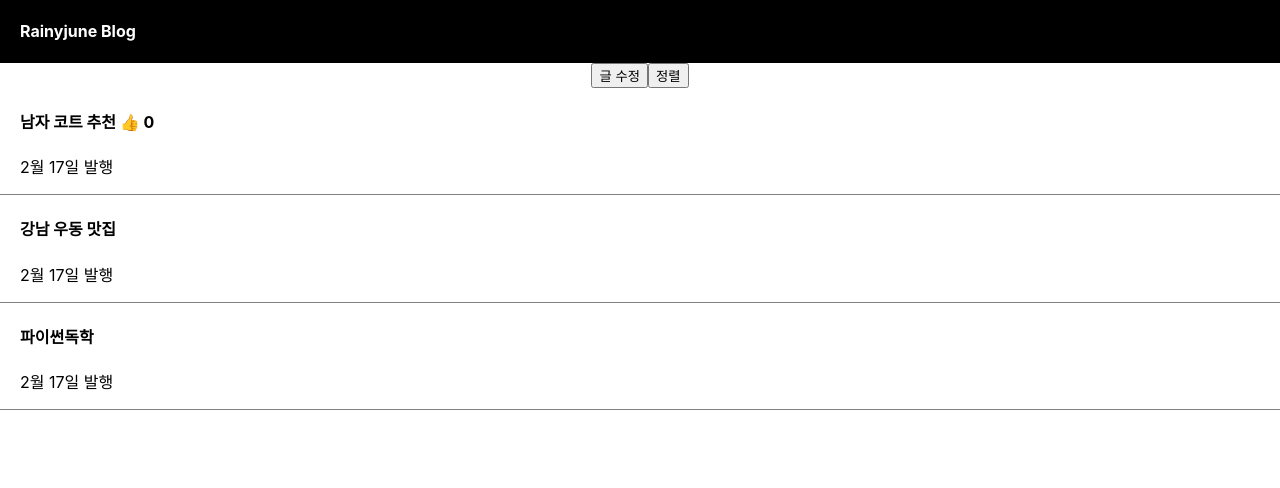
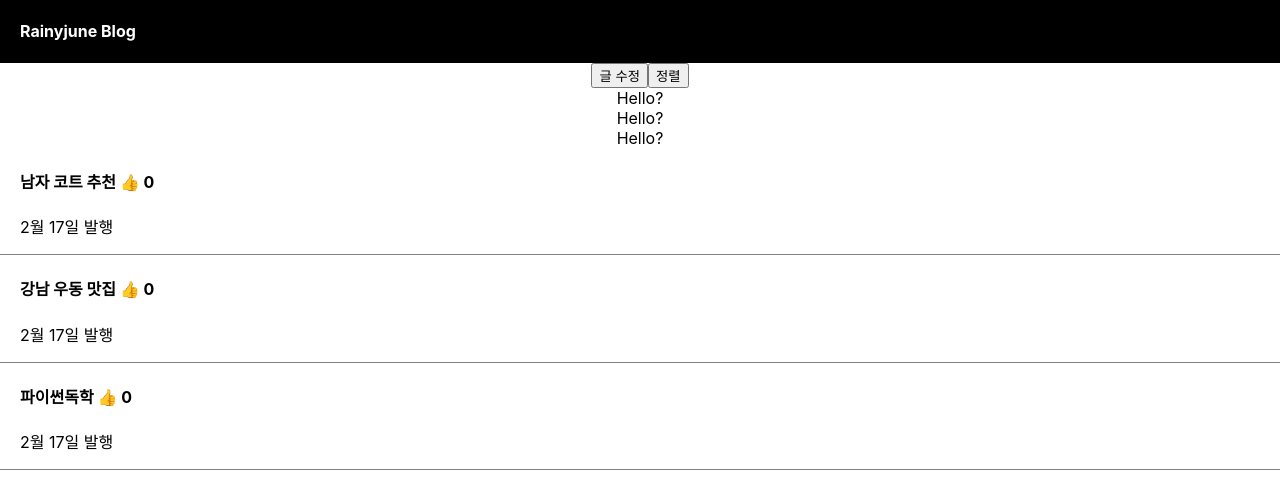
Before and after one commit to Rainyjune-Kr/ReactStudy, a React (Create React App) app in the folder blog/: page / in a window 1280 px wide. Shown: the top 488 px of the page. Built offline with nearby package versions, Linux system fonts and the light colour scheme.

Commit message:
MAP method를 통한 반복문

```diff
--- a/blog/src/App.js
+++ b/blog/src/App.js
@@ -5,12 +5,17 @@ function App() {
   let [articleTitle, setArticleTitle] = useState(['남자 코트 추천',
                                                   '강남 우동 맛집',
                                                   '파이썬독학']);
-  let [cntLike, setCntLike] = useState(0);
-
+  let [cntLike, setCntLike] = useState([0, 0, 0]);
   let [modal, setModal] = useState('closed');
 
+  function updateCntLike(idx, value) {
+    let copy = [...cntLike];
+    copy[idx] = value;
+    setCntLike(copy);
+  }
+
   function switchModal() {
-    if (modal == 'opened')
+    if (modal === 'opened')
       setModal('closed');
     else
       setModal('opened');
@@ -33,21 +38,26 @@ function App() {
         setArticleTitle(copy);
       }}>정렬</button>
 
-      <div className="list">
-        <h4>{ articleTitle[0] } <span onClick={ () => { setCntLike(cntLike + 1) } }>👍</span> { cntLike } </h4>
-        <p>2월 17일 발행</p>
-      </div>
-      <div className="list">
-        <h4>{ articleTitle[1] }</h4>
-        <p>2월 17일 발행</p>
-      </div>
-      <div className="list">
-        <h4 onClick={() => { switchModal() }}>{ articleTitle[2] }</h4>
-        <p>2월 17일 발행</p>
-      </div>
+      {
+        [1,2,3].map(function(){
+          return <div>Hello?</div>
+        })
+        // => [<div>Hello?</div>,<div>Hello?</div>,<div>Hello?</div>]
+      }
 
       {
-        modal == 'opened' ? <Modal/> : null
+        articleTitle.map(function(title, arrIdx) {
+          return (
+            <div className="list">
+              <h4 onClick={() => { switchModal() }}>{ title } <span onClick={() => { updateCntLike(arrIdx, cntLike[arrIdx] + 1) }}>👍</span> {cntLike[arrIdx]} </h4>
+              <p>2월 17일 발행</p>
+            </div>
+          )
+        })
+      }
+
+      {
+        modal === 'opened' ? <Modal/> : null
       }
     </div>
   );
```
